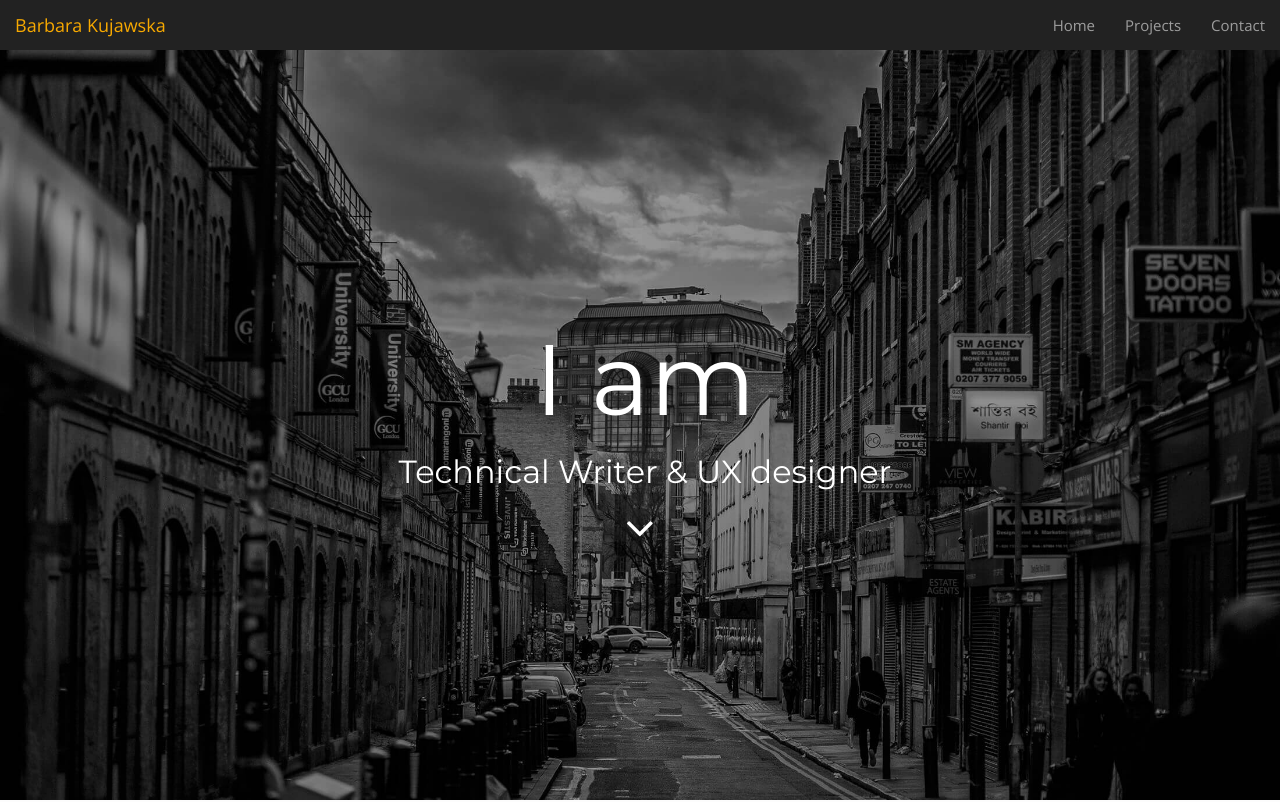
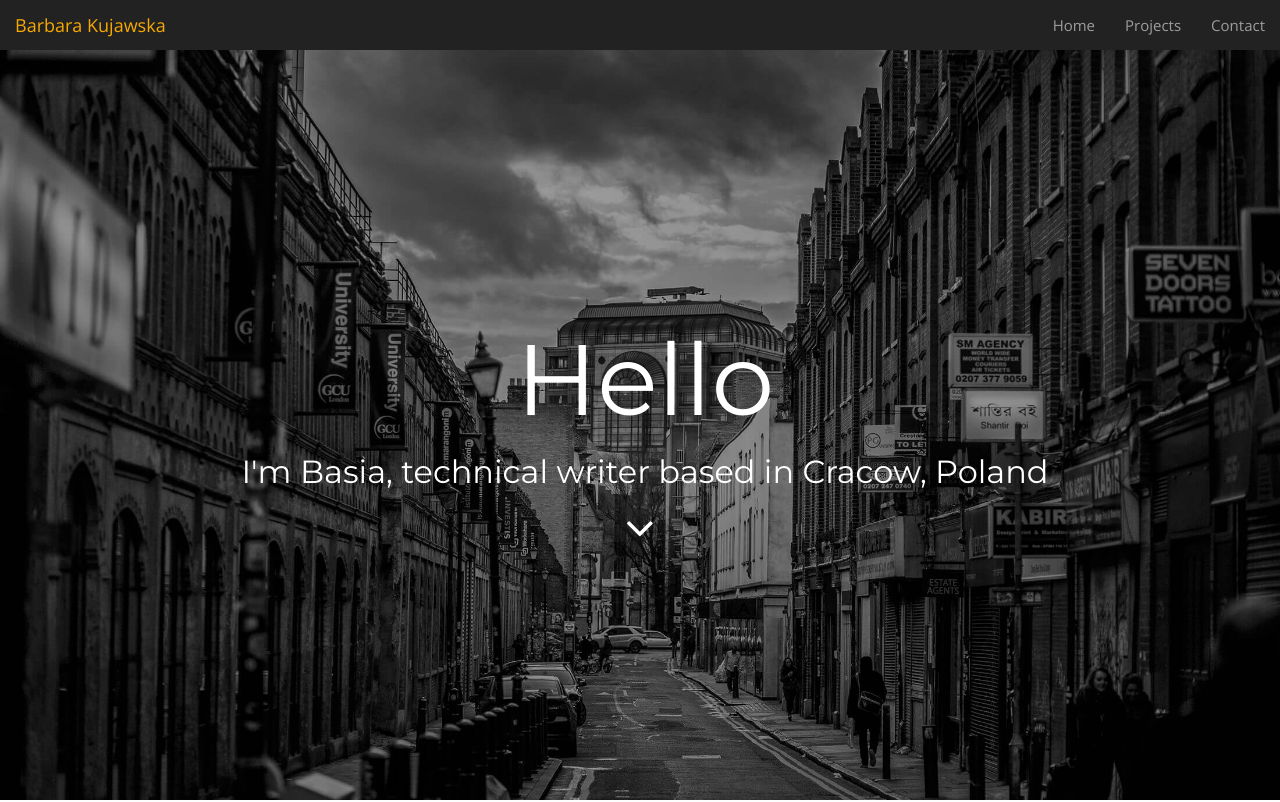
Before and after one commit to SeriouslySilly/SeriouslySilly.github.io, a plain HTML site: page index.html in a window 1280 px wide. Shown: the top 802 px of the page. Drawn offline with nearby package versions, Linux system fonts and the light colour scheme.

Commit message:
New year and new header

```diff
--- a/index.html
+++ b/index.html
@@ -88,8 +88,8 @@
     <div class="row">
       <div class="col-md-12" id="Home">
         <div id="headline">
-          <h1 class="brand-heading fade-out">I am</h1>
-          <h2 class="fade-out">Technical Writer &amp; UX designer</h2>
+          <h1 class="brand-heading fade-out">Hello</h1>
+          <h2 class="fade-out">I&apos;m Basia, technical writer based in Cracow, Poland</h2>
           <a href="#Projects" class="fade-out icoAngleDown"><i class="scaled fa fa-angle-down"></i></a>
         </div>
       </div>
@@ -224,7 +224,7 @@
   <div class="container-fluid dark-background footer">
     <div class="row">
       <div class="col-md-12">
-        <h5 class="text-center"><a href="mailto:basia_kujawska@wp.pl?Subject=Let's%20talk" target="_top">Barbara Kujawska</a> &copy; 2018</h5>
+        <h5 class="text-center"><a href="mailto:basia_kujawska@wp.pl?Subject=Let's%20talk" target="_top">Barbara Kujawska</a> &copy; 2019</h5>
       </div>
     </div>
   </div>
```
Also changed, not shown: bartfolio.html (+1 -1 lines), bingo.html (+1 -1 lines), cyclad.html (+1 -1 lines), kujawska.html (+1 -1 lines), mileage.html (+1 -1 lines), zapytaj.html (+1 -1 lines).
